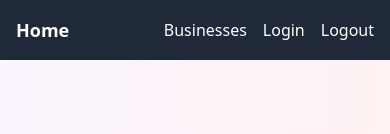
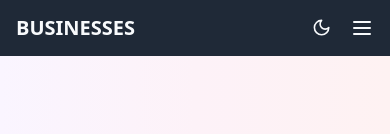
Before and after one commit to Oriassia/businesses_project_frontend, a React (Vite) app: page / in a window 390 px wide. Shown: the top 134 px of the page. Built offline with nearby package versions, Linux system fonts and the light colour scheme.

Commit message:
nav bar & theme provider

```diff
--- a/package.json
+++ b/package.json
@@ -10,6 +10,7 @@
     "preview": "vite preview"
   },
   "dependencies": {
+    "@radix-ui/react-avatar": "^1.1.0",
     "@radix-ui/react-dropdown-menu": "^2.1.1",
     "@radix-ui/react-slot": "^1.1.0",
     "@radix-ui/react-toast": "^1.2.1",
--- a/src/App.tsx
+++ b/src/App.tsx
@@ -2,7 +2,7 @@ import { Route, Routes } from "react-router-dom";
 import BusinessesPage from "./pages/BusinessesPage";
 import HomePage from "./pages/HomePage";
 import LoginPage from "./pages/LoginPage";
-import Navbar from "./components/Navbar";
+import Navbar from "./components/costum/Navbar";
 import BusinessDetailsPage from "./pages/BusinessDetailsPage";
 function App() {
   return (
--- a/src/components/Navbar.tsx
+++ /dev/null
@@ -1,31 +0,0 @@
-import React from "react";
-import { Link } from "react-router-dom";
-import { useAppDispatch } from "../../store/storeIndex";
-import { logout } from "../../store/actions/user.actions";
-
-const Navbar = () => {
-  const dispatch = useAppDispatch();
-
-  return (
-    <nav className="bg-gray-800 p-4">
-      <div className="flex justify-between lg:px-[4em] items-center">
-        <div className="text-white text-lg font-bold">
-          <Link to="/">Home</Link>
-        </div>
-        <div className="space-x-4">
-          <Link to="/businesses" className="text-white">
-            Businesses
-          </Link>
-          <Link to="/login" className="text-white">
-            Login
-          </Link>
-          <button className="text-white" onClick={() => dispatch(logout())}>
-            Logout
-          </button>
-        </div>
-      </div>
-    </nav>
-  );
-};
-
-export default Navbar;
--- /dev/null
+++ b/src/components/costum/Navbar.tsx
@@ -0,0 +1,138 @@
+import { Link } from "react-router-dom";
+import { RootState, useAppDispatch } from "../../../store/storeIndex";
+import { logout } from "../../../store/actions/user.actions";
+import { useState } from "react";
+import { useSelector } from "react-redux";
+import {
+  DropdownMenu,
+  DropdownMenuContent,
+  DropdownMenuItem,
+  DropdownMenuLabel,
+  DropdownMenuSeparator,
+  DropdownMenuTrigger,
+} from "../ui/dropdown-menu";
+import { Avatar, AvatarFallback } from "../ui/avatar";
+import ModeToggle from "./mode-toggle";
+
+const Navbar = () => {
+  const { loggedInUser } = useSelector((state: RootState) => state.userModule);
+  const [desktopMenuOpen, setDesktopMenuOpen] = useState(false);
+  const dispatch = useAppDispatch();
+
+  const toggleMobileMenu = () => {
+    setDesktopMenuOpen(!desktopMenuOpen);
+  };
+
+  return (
+    <nav className="bg-gray-800 p-4 flex justify-between items-center h-14">
+      <div>
+        <Link className="text-primary uppercase font-bold text-xl" to="/">
+          Businesses
+        </Link>
+      </div>
+      <div className="flex items-center gap-2">
+        <ModeToggle />
+        {loggedInUser ? (
+          <div className="flex items-center gap-1">
+            <DropdownMenu>
+              <DropdownMenuTrigger>
+                <Avatar className="h-8 w-8">
+                  {/* <AvatarImage src={loggedInUser?.imgURL} /> */}
+                  <AvatarFallback>
+                    {loggedInUser?.firstName[0].toUpperCase()}
+                  </AvatarFallback>
+                </Avatar>
+              </DropdownMenuTrigger>
+              <DropdownMenuContent>
+                <DropdownMenuLabel>
+                  <Link to="/my-profile">My profile</Link>
+                </DropdownMenuLabel>
+                <DropdownMenuItem>Settings</DropdownMenuItem>
+                <DropdownMenuSeparator />
+                <DropdownMenuItem onClick={() => dispatch(logout())}>
+                  Logout
+                </DropdownMenuItem>
+              </DropdownMenuContent>
+            </DropdownMenu>
+          </div>
+        ) : (
+          <>
+            <button
+              className="md:hidden"
+              onClick={toggleMobileMenu}
+              aria-label="Toggle mobile menu"
+            >
+              <svg
+                className="w-6 h-6"
+                fill="none"
+                stroke="currentColor"
+                viewBox="0 0 24 24"
+                xmlns="http://www.w3.org/2000/svg"
+              >
+                <path
+                  strokeLinecap="round"
+                  strokeLinejoin="round"
+                  strokeWidth="2"
+                  d={
+                    desktopMenuOpen
+                      ? "M6 18L18 6M6 6l12 12"
+                      : "M4 6h16M4 12h16M4 18h16"
+                  }
+                ></path>
+              </svg>
+            </button>
+            <div className="hidden md:flex items-center gap-2">
+              <div className="flex gap-3">
+                <Link to="/login">Login</Link>
+                <Link to="/register">Register</Link>
+              </div>
+            </div>
+          </>
+        )}
+      </div>
+      {desktopMenuOpen && (
+        <div className="md:hidden absolute top-14 left-0 right-0 bg-white/95 dark:bg-gray-800/95 p-4 shadow-md z-10">
+          <nav>
+            <ul className="flex flex-col gap-4">
+              {!loggedInUser && (
+                <>
+                  <li>
+                    <Link to="/login" onClick={toggleMobileMenu}>
+                      Login
+                    </Link>
+                  </li>
+                  <li>
+                    <Link to="/register" onClick={toggleMobileMenu}>
+                      Register
+                    </Link>
+                  </li>
+                </>
+              )}
+            </ul>
+          </nav>
+        </div>
+      )}
+    </nav>
+  );
+};
+
+export default Navbar;
+
+{
+  /* <div className="flex justify-between lg:px-[4em] items-center">
+  <div className="text-white text-lg font-bold">
+    <Link to="/">Home</Link>
+  </div>
+  <div className="space-x-4">
+    <Link to="/businesses" className="text-white">
+      Businesses
+    </Link>
+    <Link to="/login" className="text-white">
+      Login
+    </Link>
+    <button className="text-white" onClick={() => dispatch(logout())}>
+      Logout
+    </button>
+  </div>
+</div> */
+}
--- /dev/null
+++ b/src/components/costum/mode-toggle.tsx
@@ -0,0 +1,22 @@
+import { Moon, Sun } from "lucide-react";
+import { Button } from "@/components/ui/button";
+import { useTheme } from "./theme-provider";
+
+function ModeToggle() {
+  const { setTheme } = useTheme();
+
+  return (
+    <Button variant="ghost" size="icon">
+      <Sun
+        onClick={() => setTheme("dark")}
+        className="h-[1.2rem] w-[1.2rem] rotate-0 scale-100 transition-all dark:-rotate-90 dark:scale-0"
+      />
+      <Moon
+        onClick={() => setTheme("light")}
+        className="absolute h-[1.2rem] w-[1.2rem] rotate-90 scale-0 transition-all dark:rotate-0 dark:scale-100"
+      />
+    </Button>
+  );
+}
+
+export default ModeToggle;
--- /dev/null
+++ b/src/components/costum/theme-provider.tsx
@@ -0,0 +1,78 @@
+import {
+  createContext,
+  useContext,
+  useEffect,
+  useState,
+  ReactNode,
+} from "react";
+
+interface ThemeContextType {
+  theme: string;
+  setTheme: (theme: string) => void;
+}
+
+const initialState: ThemeContextType = {
+  theme: "system",
+  setTheme: () => null,
+};
+
+const ThemeProviderContext = createContext<ThemeContextType>(initialState);
+
+interface ThemeProviderProps {
+  children: ReactNode;
+  defaultTheme?: string;
+  storageKey?: string;
+}
+
+export function ThemeProvider({
+  children,
+  defaultTheme = "system",
+  storageKey = "vite-ui-theme",
+  ...props
+}: ThemeProviderProps) {
+  const [theme, setTheme] = useState<string>(
+    () => localStorage.getItem(storageKey) || defaultTheme
+  );
+
+  useEffect(() => {
+    const root = window.document.documentElement;
+
+    root.classList.remove("light", "dark");
+
+    if (theme === "system") {
+      const systemTheme = window.matchMedia("(prefers-color-scheme: dark)")
+        .matches
+        ? "dark"
+        : "light";
+
+      root.classList.add(systemTheme);
+      return;
+    }
+
+    root.classList.add(theme);
+  }, [theme]);
+
+  const value: ThemeContextType = {
+    theme,
+    setTheme: (newTheme: string) => {
+      localStorage.setItem(storageKey, newTheme);
+      setTheme(newTheme);
+    },
+  };
+
+  return (
+    <ThemeProviderContext.Provider {...props} value={value}>
+      {children}
+    </ThemeProviderContext.Provider>
+  );
+}
+
+export const useTheme = (): ThemeContextType => {
+  const context = useContext(ThemeProviderContext);
+
+  if (context === undefined) {
+    throw new Error("useTheme must be used within a ThemeProvider");
+  }
+
+  return context;
+};
--- /dev/null
+++ b/src/components/ui/avatar.tsx
@@ -0,0 +1,48 @@
+import * as React from "react"
+import * as AvatarPrimitive from "@radix-ui/react-avatar"
+
+import { cn } from "@/lib/utils"
+
+const Avatar = React.forwardRef<
+  React.ElementRef<typeof AvatarPrimitive.Root>,
+  React.ComponentPropsWithoutRef<typeof AvatarPrimitive.Root>
+>(({ className, ...props }, ref) => (
+  <AvatarPrimitive.Root
+    ref={ref}
+    className={cn(
+      "relative flex h-10 w-10 shrink-0 overflow-hidden rounded-full",
+      className
+    )}
+    {...props}
+  />
+))
+Avatar.displayName = AvatarPrimitive.Root.displayName
+
+const AvatarImage = React.forwardRef<
+  React.ElementRef<typeof AvatarPrimitive.Image>,
+  React.ComponentPropsWithoutRef<typeof AvatarPrimitive.Image>
+>(({ className, ...props }, ref) => (
+  <AvatarPrimitive.Image
+    ref={ref}
+    className={cn("aspect-square h-full w-full", className)}
+    {...props}
+  />
+))
+AvatarImage.displayName = AvatarPrimitive.Image.displayName
+
+const AvatarFallback = React.forwardRef<
+  React.ElementRef<typeof AvatarPrimitive.Fallback>,
+  React.ComponentPropsWithoutRef<typeof AvatarPrimitive.Fallback>
+>(({ className, ...props }, ref) => (
+  <AvatarPrimitive.Fallback
+    ref={ref}
+    className={cn(
+      "flex h-full w-full items-center justify-center rounded-full bg-muted",
+      className
+    )}
+    {...props}
+  />
+))
+AvatarFallback.displayName = AvatarPrimitive.Fallback.displayName
+
+export { Avatar, AvatarImage, AvatarFallback }
--- a/src/main.tsx
+++ b/src/main.tsx
@@ -5,12 +5,15 @@ import "./index.css";
 import { BrowserRouter } from "react-router-dom";
 import store from "../store/storeIndex.ts";
 import { Provider } from "react-redux";
+import { ThemeProvider } from "./components/costum/theme-provider.tsx";
 
 ReactDOM.createRoot(document.getElementById("root")!).render(
   <React.StrictMode>
     <Provider store={store}>
       <BrowserRouter>
-        <App />
+        <ThemeProvider defaultTheme="dark" storageKey="vite-ui-theme">
+          <App />
+        </ThemeProvider>
       </BrowserRouter>
     </Provider>
   </React.StrictMode>
--- a/src/pages/LoginPage.tsx
+++ b/src/pages/LoginPage.tsx
@@ -50,8 +50,6 @@ const LoginPage: React.FC = () => {
               type="text"
               id="username"
               name="username"
-              // value={username}
-              // onChange={(e) => setUsername(e.target.value)}
               className="w-full p-2 border border-gray-300 rounded"
               required
             />
@@ -64,8 +62,6 @@ const LoginPage: React.FC = () => {
               type="password"
               id="password"
               name="password"
-              // value={password}
-              // onChange={(e) => setPassword(e.target.value)}
               className="w-full p-2 border border-gray-300 rounded"
               required
             />
```
Also changed, not shown: 1 other file (tests, documents, lock files or other folders).
